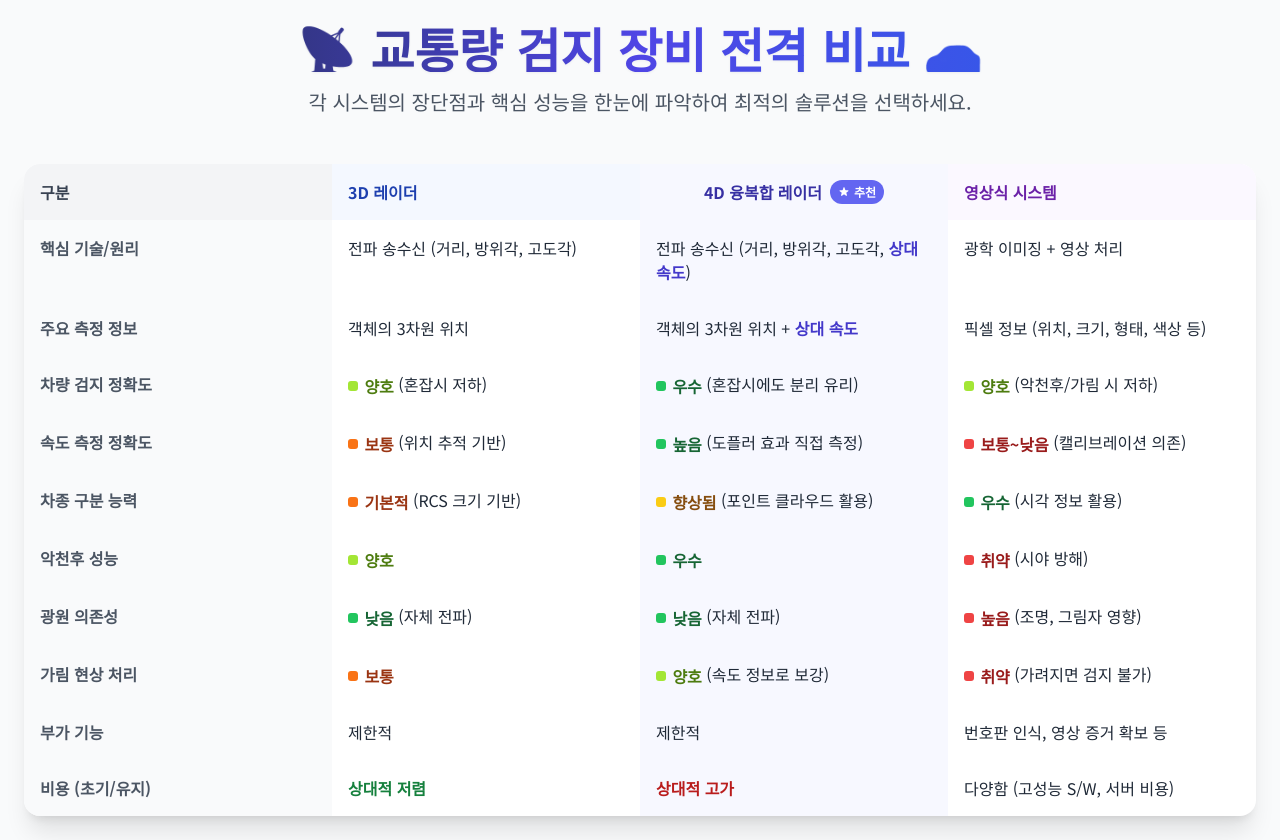
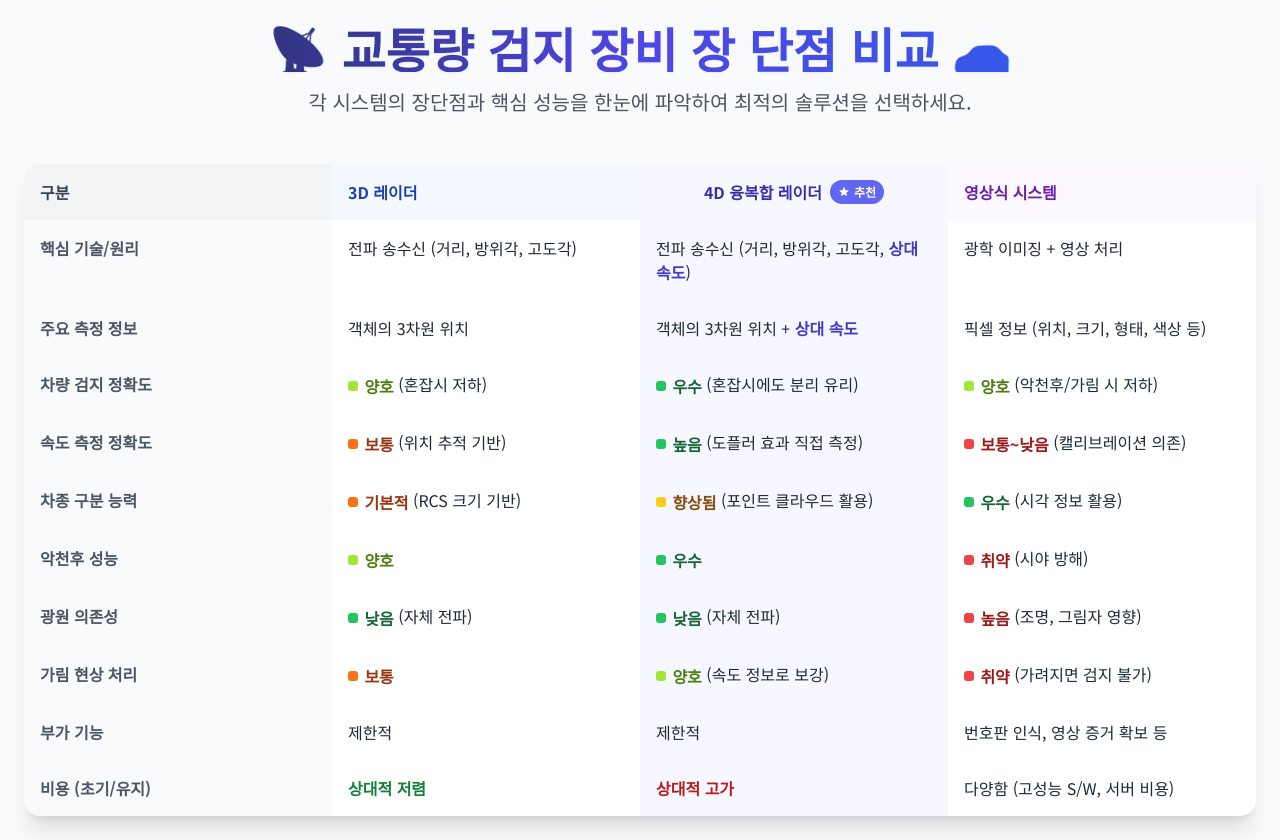
Before and after one commit to kradarsystem/traffic, a plain HTML site: page index.html in a window 1280 px wide. Drawn offline with nearby package versions, Linux system fonts and the light colour scheme.

Commit message:
Update index.html

```diff
--- a/index.html
+++ b/index.html
@@ -95,7 +95,7 @@
 
     <!-- Header -->
     <header class="text-center mb-8 md:mb-12">
-        <h1 class="text-3xl sm:text-4xl md:text-5xl font-bold mb-4 text-transparent bg-clip-text bg-gradient-to-r from-slate-800 via-indigo-600 to-blue-600 drop-shadow-sm">📡 교통량 검지 장비 전격 비교 🚗</h1>
+        <h1 class="text-3xl sm:text-4xl md:text-5xl font-bold mb-4 text-transparent bg-clip-text bg-gradient-to-r from-slate-800 via-indigo-600 to-blue-600 drop-shadow-sm">📡 교통량 검지 장비 장 단점 비교 🚗</h1>
         <p class="text-base sm:text-lg md:text-xl text-gray-600 max-w-3xl mx-auto">각 시스템의 장단점과 핵심 성능을 한눈에 파악하여 최적의 솔루션을 선택하세요.</p>
     </header>
 
```
